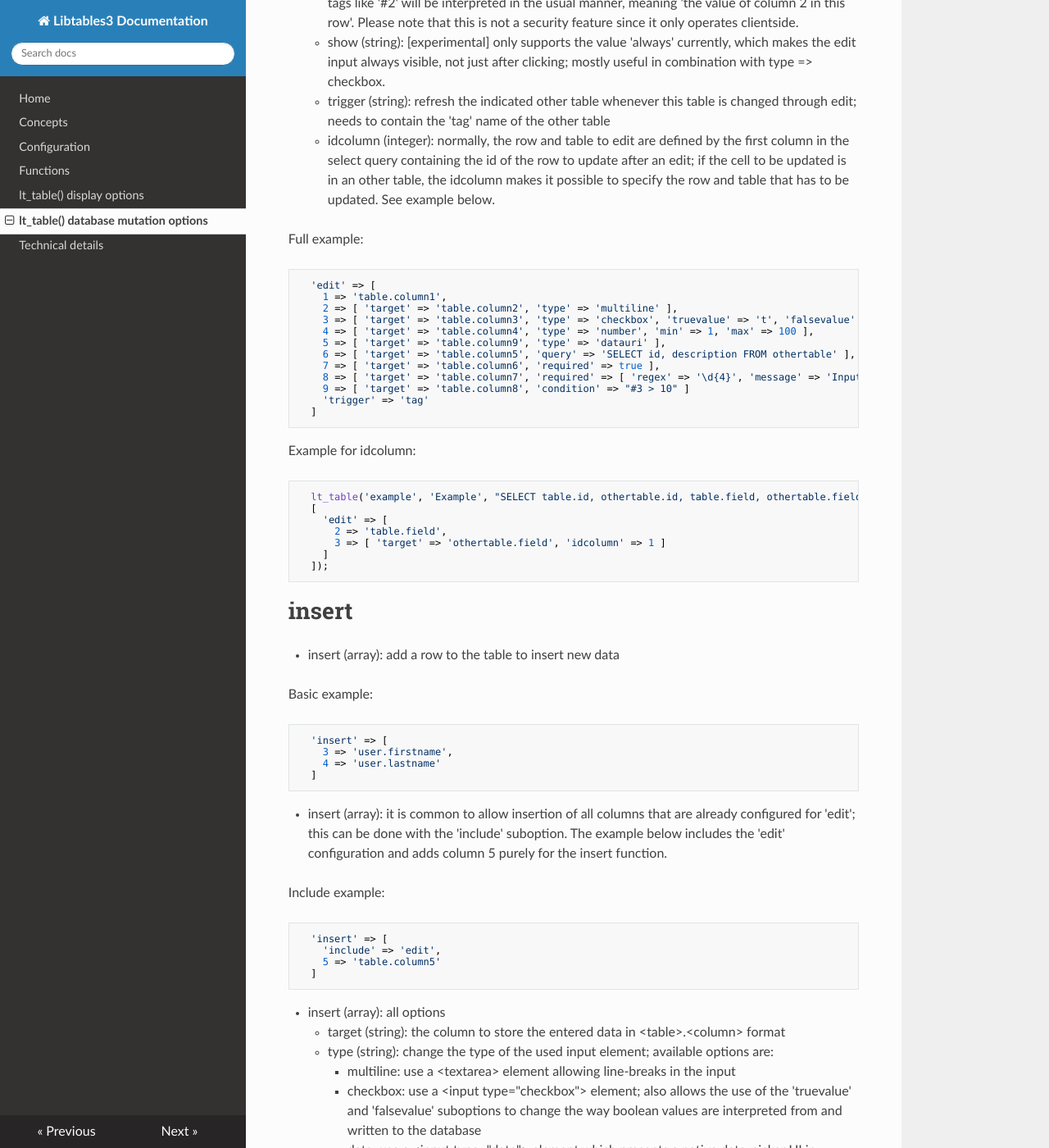
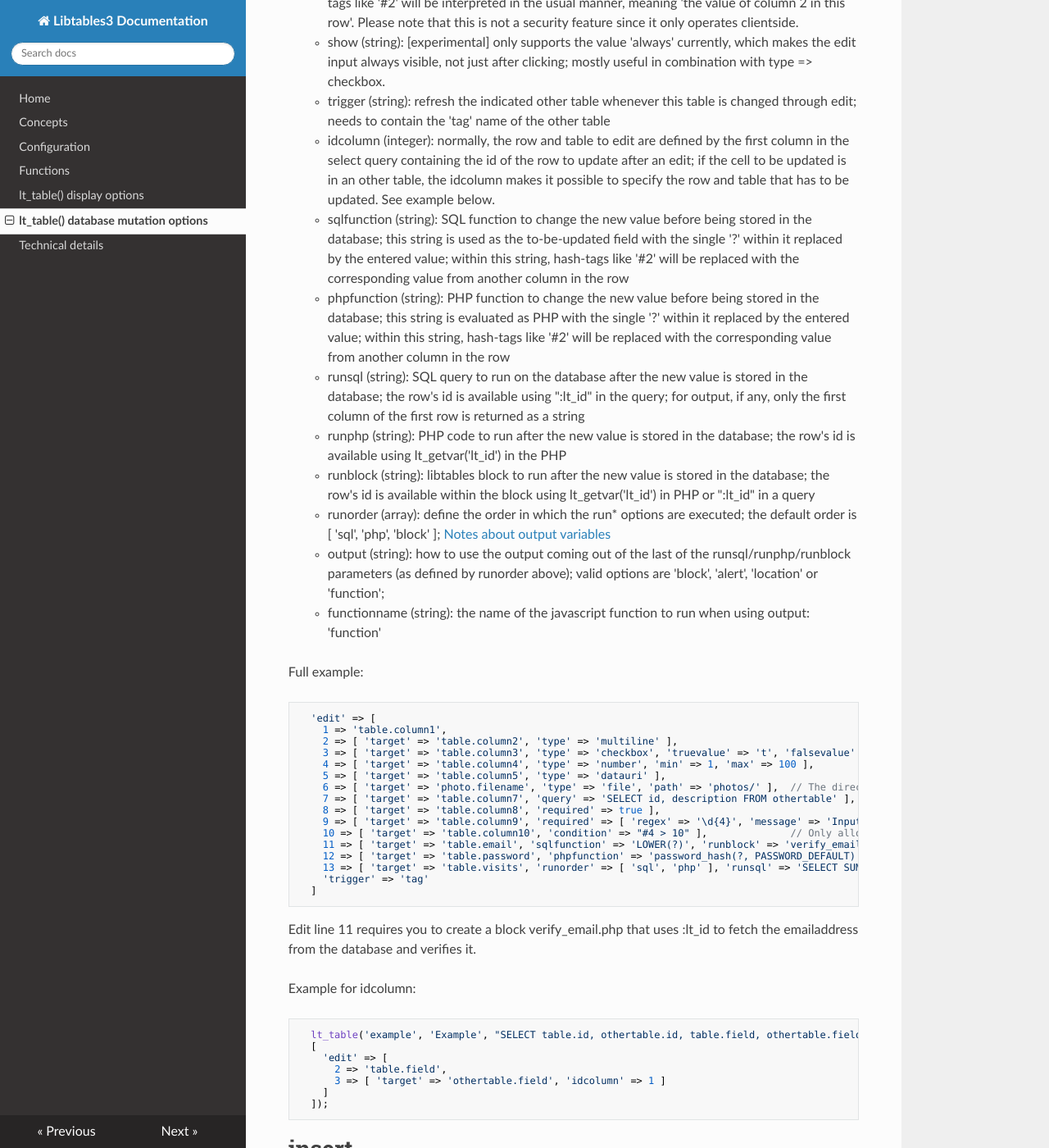
Before and after one commit to bartnv/libtables3-wordpress, an MkDocs documentation site: the page built from docs/table_options_database.md, in a window 1280 px wide and 1400 px high, scrolled down 1106 px. Shown: the whole window at 82% size. Built offline with MkDocs 1.6.1, drawn with Linux system fonts in a browser that asks for light colours; nearby versions of some CDN libraries; old or Windows-style settings are respelled for this version of MkDocs; some of the changed text lies outside the part shown.

Commit message:
Documentation updates

````diff
--- a/docs/table_options_database.md
+++ b/docs/table_options_database.md
@@ -19,19 +19,27 @@ Basic example:
         * password: use a &lt;input type="password"> element which masks out the input
         * email: use a &lt;input type="email"> element which enforces a valid email address as input in supporting browsers; falls back to normal text input otherwise
         * number: use a &lt;input type="number"> element which presents up/down arrows in supporting browsers; falls back to normal text input otherwise. Also allows the use of 'min' and 'max' suboptions that set limits on the permitted input
-        * datauri: use a file upload element; the uploaded file should be an image and will be stored in the database as a data uri (to be used in conjunction with [transformations -> image](https://bart.noordervliet.net/lt-docs/table_options_display/#transformations-experimental))
+        * datauri: use a file upload element; the uploaded file should be an image and will be stored in the database as a data uri (to be used in conjunction with [transformation -> image](../table_options_display/#transformation))
         note: there is currently no size limit and automatic resizing is not yet implemented, so beware of bloating your database with giant files
         * color: [experimental] use a color picker as input element; requires https://github.com/mrgrain/colpick to be loaded. Saves the color's #-code in the cell
-    * query (string): query to generate a pulldown menu from; should produce a foreign key and a description.
+    * query (string): SQL query to generate a pulldown menu from; should produce a foreign key and a description.
       The foreign key is stored in the 'target' column, the description is shown in the user interface.
     * required (boolean or array): enforce that the field cannot be left empty
         * regex (string): only accept input matching this regular expression
         * message (string): show this message if the input is invalid as defined by the regex, or empty
     * condition (string): sets a condition that must be true for the field to be editable. This condition should be a valid javascript comparison, for instance "#2 == 'member'". Any hash-tags like '#2' will be interpreted in the usual manner, meaning 'the value of column 2 in this row'.
-    Please note that this is not a security feature since it only operates clientside.
+      Please note that this is not a security feature since it only operates clientside.
     * show (string): [experimental] only supports the value 'always' currently, which makes the edit input always visible, not just after clicking; mostly useful in combination with type => checkbox.
     * trigger (string): refresh the indicated other table whenever this table is changed through edit; needs to contain the 'tag' name of the other table
     * idcolumn (integer): normally, the row and table to edit are defined by the first column in the select query containing the id of the row to update after an edit; if the cell to be updated is in an other table, the idcolumn makes it possible to specify the row and table that has to be updated. See example below.
+    * sqlfunction (string): SQL function to change the new value before being stored in the database; this string is used as the to-be-updated field with the single '?' within it replaced by the entered value; within this string, hash-tags like '#2' will be replaced with the corresponding value from another column in the row
+    * phpfunction (string): PHP function to change the new value before being stored in the database; this string is evaluated as PHP with the single '?' within it replaced by the entered value; within this string, hash-tags like '#2' will be replaced with the corresponding value from another column in the row
+    * runsql (string): SQL query to run on the database after the new value is stored in the database; the row's id is available using ":lt_id" in the query; for output, if any, only the first column of the first row is returned as a string
+    * runphp (string): PHP code to run after the new value is stored in the database; the row's id is available using lt_getvar('lt_id') in the PHP
+    * runblock (string): libtables block to run after the new value is stored in the database; the row's id is available within the block using lt_getvar('lt_id') in PHP or ":lt_id" in a query
+    * runorder (array): define the order in which the run* options are executed; the default order is [ 'sql', 'php', 'block' ]; [Notes about output variables](#-output-variables)
+    * output (string): how to use the output coming out of the last of the runsql/runphp/runblock parameters (as defined by runorder above); valid options are 'block', 'alert', 'location' or 'function';
+    * functionname (string): the name of the javascript function to run when using output: 'function'
 
 Full example:
 ```php
@@ -40,14 +48,19 @@ Full example:
     2 => [ 'target' => 'table.column2', 'type' => 'multiline' ],
     3 => [ 'target' => 'table.column3', 'type' => 'checkbox', 'truevalue' => 't', 'falsevalue' => 'f' ],
     4 => [ 'target' => 'table.column4', 'type' => 'number', 'min' => 1, 'max' => 100 ],
-    5 => [ 'target' => 'table.column9', 'type' => 'datauri' ],
-    6 => [ 'target' => 'table.column5', 'query' => 'SELECT id, description FROM othertable' ],
-    7 => [ 'target' => 'table.column6', 'required' => true ],
-    8 => [ 'target' => 'table.column7', 'required' => [ 'regex' => '\d{4}', 'message' => 'Input is not a 4-digit code' ] ],
-    9 => [ 'target' => 'table.column8', 'condition' => "#3 > 10" ]
+    5 => [ 'target' => 'table.column5', 'type' => 'datauri' ],
+    6 => [ 'target' => 'photo.filename', 'type' => 'file', 'path' => 'photos/' ],  // The directory path is interpreted relative to the data.php of your website and must be writable for the PHP process
+    7 => [ 'target' => 'table.column7', 'query' => 'SELECT id, description FROM othertable' ],
+    8 => [ 'target' => 'table.column8', 'required' => true ],
+    9 => [ 'target' => 'table.column9', 'required' => [ 'regex' => '\d{4}', 'message' => 'Input is not a 4-digit code' ] ],
+    10 => [ 'target' => 'table.column10', 'condition' => "#4 > 10" ],              // Only allow editing of column10 for rows where column4 contains a value larger than 10
+    11 => [ 'target' => 'table.email', 'sqlfunction' => 'LOWER(?)', 'runblock' => 'verify_email' ],
+    12 => [ 'target' => 'table.password', 'phpfunction' => 'password_hash(?, PASSWORD_DEFAULT)' ],
+    13 => [ 'target' => 'table.visits', 'runorder' => [ 'sql', 'php' ], 'runsql' => 'SELECT SUM(visits) FROM table', 'runphp' => 'if ($lt_sqloutput == 1000) { print "This is the 1000th visitor!" }', 'output' => 'alert' ],
     'trigger' => 'tag'
   ]
 ```
+Edit line 11 requires you to create a block verify_email.php that uses :lt_id to fetch the emailaddress from the database and verifies it.
 
 Example for idcolumn:
 ```php
@@ -95,7 +108,8 @@ Include example:
         * color: use a color picker as input element; requires https://github.com/mrgrain/colpick to be loaded. Saves the color's #-code in the cell
         * number: use a &lt;input type="number"> element which presents up/down arrows in supporting browsers; falls back to normal text input otherwise. Also allows the use of
           'min' and 'max' suboptions that set limits on the permitted input
-    * query (string): query to generate a pulldown menu from; should produce a foreign key and a description.
+        * file: use a file upload element; stores the file in the directory indicated by the required extra parameter 'path' and inserts the path to the uploaded file in the target column
+    * query (string): SQL query to generate a pulldown menu from; should produce a foreign key and a description.
       The foreign key is stored in the 'target' column, the description is shown in the user interface.
     * required (boolean or array): enforce that the field cannot be left empty
         * regex (string): only accept input matching this regular expression
@@ -112,9 +126,12 @@ Include example:
     * hidden (array): hidden data to insert alongside the user-entered fields (may also be an array of arrays to insert multiple hidden fields)
         * target (string): the column to store the hidden data in &lt;table>.&lt;column> format
         * value (string): the value to store; this is commonly an lt_getvar() call
-    * runsql (string): query to run on the database when the action button is clicked; the new entry's insert id is available using ":insertid" in the query; for output, if any, only the first column of the first row is returned as a string
-    * runphp (string): php code to run when the action button is clicked; the new entry's insert id is available using lt_getvar('insertid') in the PHP
-    * runblock (string): libtables block to run when the action button is clicked; the new entry's insert id is available within the block using lt_getvar('insertid') in PHP or ":insertid" in a query
+    * keys (array): specifies the relation of tables if you insert into multiple tables at once; each entry links a primary key (the key of the array entry) to a foreign key (the value of the array entry); this causes the newly generated id's to automatically be inserted into the indicated foreign key fields
+    * sqlfunction (string): SQL function to change the new value before being stored in the database; this string is used as the to-be-updated field with the single '?' within it replaced by the entered value
+    * phpfunction (string): PHP function to change the new value before being stored in the database; this string is evaluated as PHP with the single '?' within it replaced by the entered value
+    * runsql (string): SQL query to run on the database after the new row is stored in the database; the new entry's insert id is available using ":lt_id" in the query; for output, if any, only the first column of the first row is returned as a string
+    * runphp (string): PHP code to run after the new row is stored in the database; the new entry's insert id is available using lt_getvar('lt_id') in the PHP
+    * runblock (string): libtables block to run after the new row is stored in the database; the new entry's insert id is available within the block using lt_getvar('lt_id') in PHP or ":lt_id" in a query
     * runorder (array): define the order in which the run* options are executed; the default order is [ 'sql', 'php', 'block' ]; [Notes about output variables](#-output-variables)
     * output (string): how to use the output coming out of the last of the runsql/runphp/runblock parameters (as defined by runorder above); valid options are 'block', 'alert', 'location' or 'function';
     * functionname (string): the name of the javascript function to run when using output: 'function'
@@ -133,6 +150,8 @@ Full example:
     5 => [ 'target' => 'table.column5', 'query' => 'SELECT id, description FROM othertable' ],
     6 => [ 'target' => 'table.column6', 'required' => true ],
     7 => [ 'target' => 'table.column7', 'required' => [ 'regex' => '\d{4}', 'message' => 'Input is not a 4-digit code' ] ],
+    8 => [ 'target' => 'table.email', 'sqlfunction' => 'LOWER(?)' ],
+    9 => [ 'target' => 'table.password', 'phpfunction' => 'password_hash(?, PASSWORD_DEFAULT)' ],
     'trigger' => 'tag',
     'noclear' => true,
     'onsuccessalert' => 'Row inserted succesfully',
@@ -143,6 +162,19 @@ Full example:
     ]
   ]
 ```
+
+Keys example:
+```php
+  'insert' => [
+    1 => 'person.firstname',
+    2 => 'person.lastname',
+    3 => 'emailaddress.email',
+    'keys' => [
+      'person.id' => 'emailaddress.personid'
+    ]
+  ]
+```
+This causes the person entry to be inserted first, followed by an entry into the emailaddress table with the new person id inserted into the foreign key column 'personid'. The `lt_id` variable in this case will be the person id.
 
 Onconflict example for PostgreSQL (assuming the email column has a UNIQUE constraint set on it):
 ```php
@@ -217,8 +249,8 @@ Full example:
     * condition (array): condition whether or not to show the action button for that row (condition is also checked serverside when the button is activated); see [Condition arrays](#-condition-arrays) for more information
     * confirm (string): text to show in a javascript confirm() dialog to request confirmation from the user before running the action; hashtags in this string are interpreted
     * setvar (array): associative array with 'name' => 'value' pairs of libtables variables to set before the run* actions are performed; hashtags in both the name and the value are interpreted
-    * runsql (string): query to run on the database when the action button is clicked; hashtags in this string are interpreted; for output, if any, only the first column of the first row is returned as a string
-    * runphp (string): php code to run when the action button is clicked; hashtags in this string are interpreted
+    * runsql (string): SQL query to run on the database when the action button is clicked; hashtags in this string are interpreted; for output, if any, only the first column of the first row is returned as a string
+    * runphp (string): PHP code to run when the action button is clicked; hashtags in this string are interpreted
     * runblock (string): libtables block to run when the action button is clicked; hashtags in this string are interpreted
     * runorder (array): define the order in which the run* options are executed; the default order is [ 'sql', 'php', 'block' ]; [Notes about output variables](#-output-variables)
     * output (string): how to use the output coming out of the last of the runsql/runphp/runblock parameters (as defined by runorder above); valid options are 'block', 'alert', 'location' or 'function';
@@ -246,7 +278,12 @@ Warning: due to differences in type coersion between Javascript (which executes
 
 ### - output variables
 
-The various run\* options can reference the output of each other. Within the SQL context (runsql), the :lt_phpoutput and :lt_blockoutput named parameters are available. In PHP context (runphp and runblock), the $lt_sqloutput, $lt_phpoutput and $lt_blockoutput variables are available. Please note: each of the run\* options can only be used once per rowaction.
+The various run\* options can reference the output of each other. Within the SQL context (runsql),
+the :lt_phpoutput and :lt_blockoutput named parameters are available. In PHP context (runphp and
+runblock), the $lt_sqloutput, $lt_phpoutput and $lt_blockoutput variables are available. The
+$lt_sqloutput variable contains the value from first row, first cell of the SQL output.
+
+Please note: each of the run\* options can only be used once per rowaction.
 
 
 # tableaction
````
